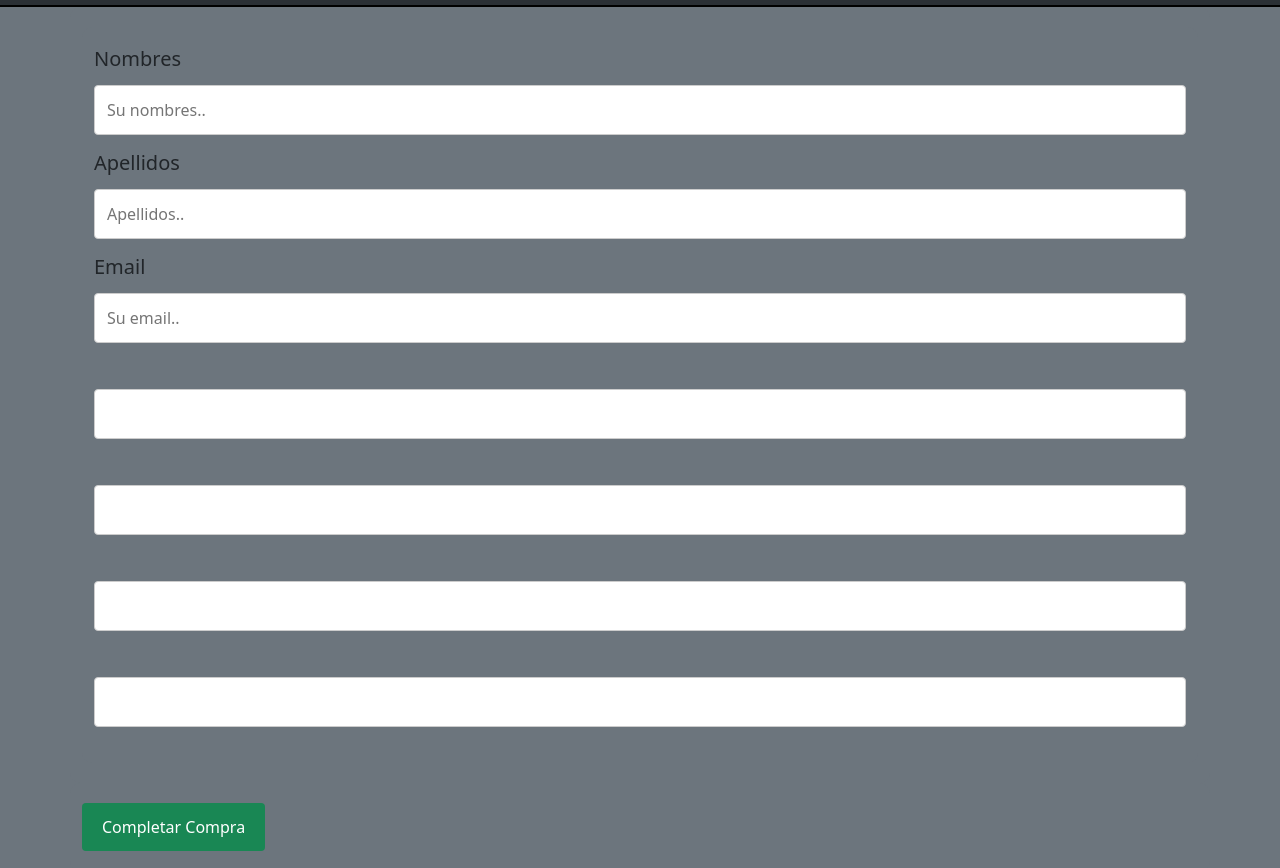
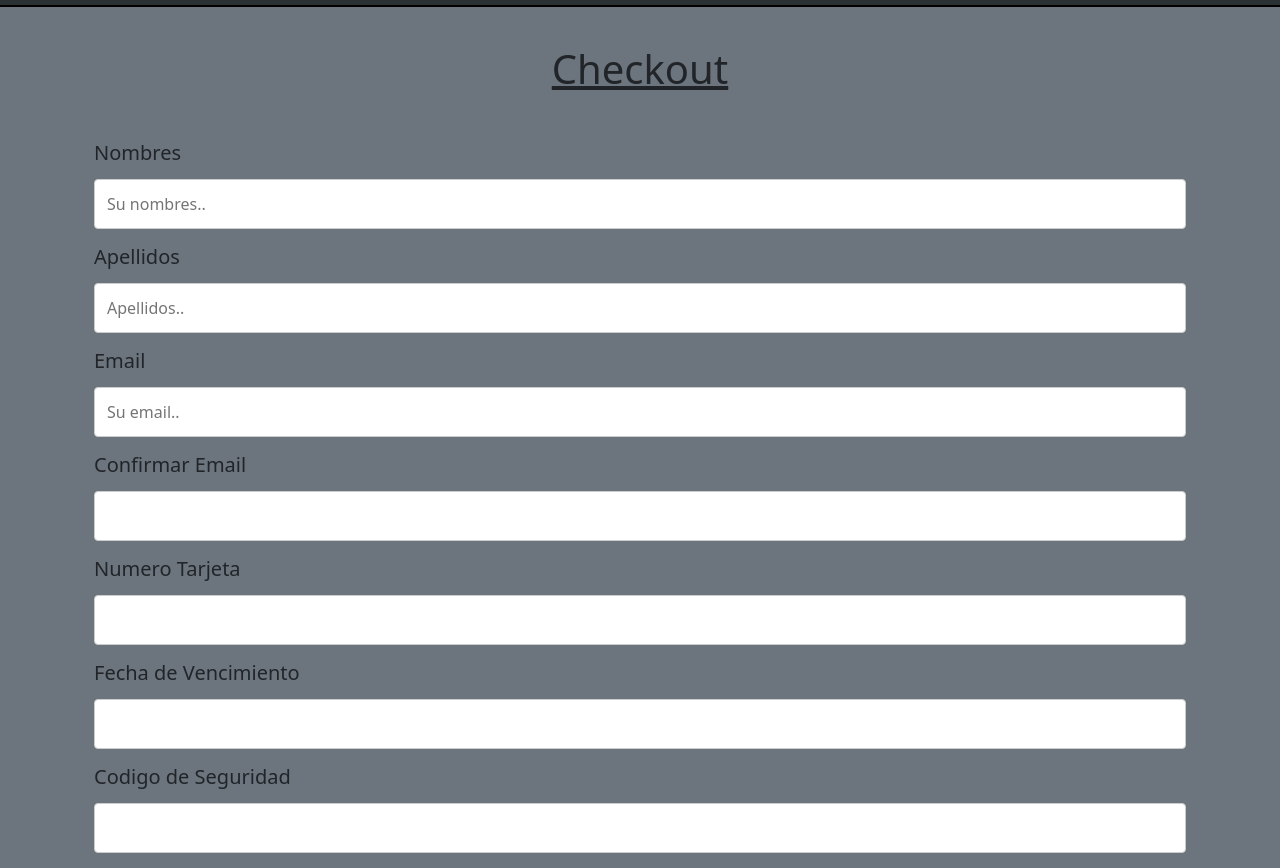
Before and after one commit to JuanB-Lozano/proyecto-coder, a website: page html/checkout.html in a window 1280 px wide. Shown: the part 73-941 px from the top of the page. Drawn offline with nearby package versions, Linux system fonts and the light colour scheme.

Commit message:
agregue SEO Tags y complete cosas de checkout

```diff
--- a/html/checkout.html
+++ b/html/checkout.html
@@ -56,6 +56,8 @@
        </nav>
    </section>
 
+   <h1>Checkout</h1>
+
    <section class="container form-container checkout-form bg-secondary">
     <div class="container d-flex bg-secondary">
         <form>
@@ -65,13 +67,13 @@
             <input type="text" id="lname" name="lname" placeholder="Apellidos..">
             <label class="" for="lname"><h5>Email</h5></label>
             <input type="text" id="email" name="email" placeholder="Su email..">
-            <label class="" for=""><h5></h5></label>
+            <label class="" for=""><h5>Confirmar Email</h5></label>
             <input type="text" id="" name="" placeholder="">
-            <label class="" for=""><h5></h5></label>
+            <label class="" for=""><h5>Numero Tarjeta</h5></label>
             <input type="text" id="" name="" placeholder="">
-            <label class="" for=""><h5></h5></label>
+            <label class="" for=""><h5>Fecha de Vencimiento</h5></label>
             <input type="text" id="" name="" placeholder="">
-            <label class="" for=""><h5></h5></label>
+            <label class="" for=""><h5>Codigo de Seguridad</h5></label>
             <input type="text" id="" name="" placeholder="">
         </form>
     </div>
```
Also changed, not shown: index.html (+1 -0 lines).
